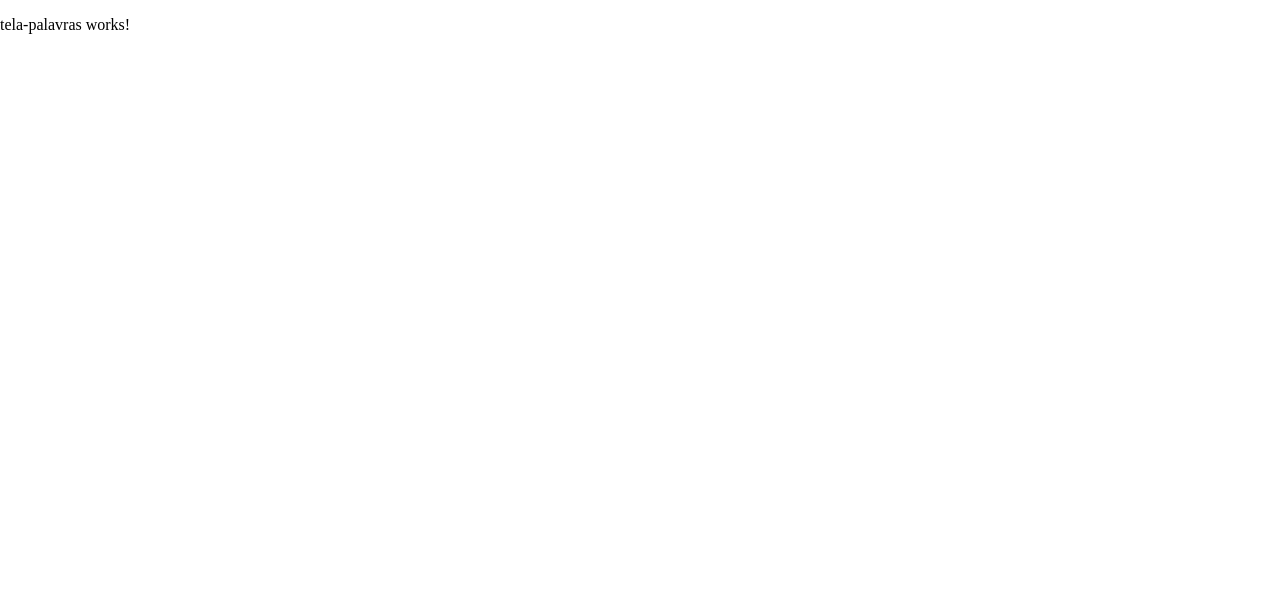
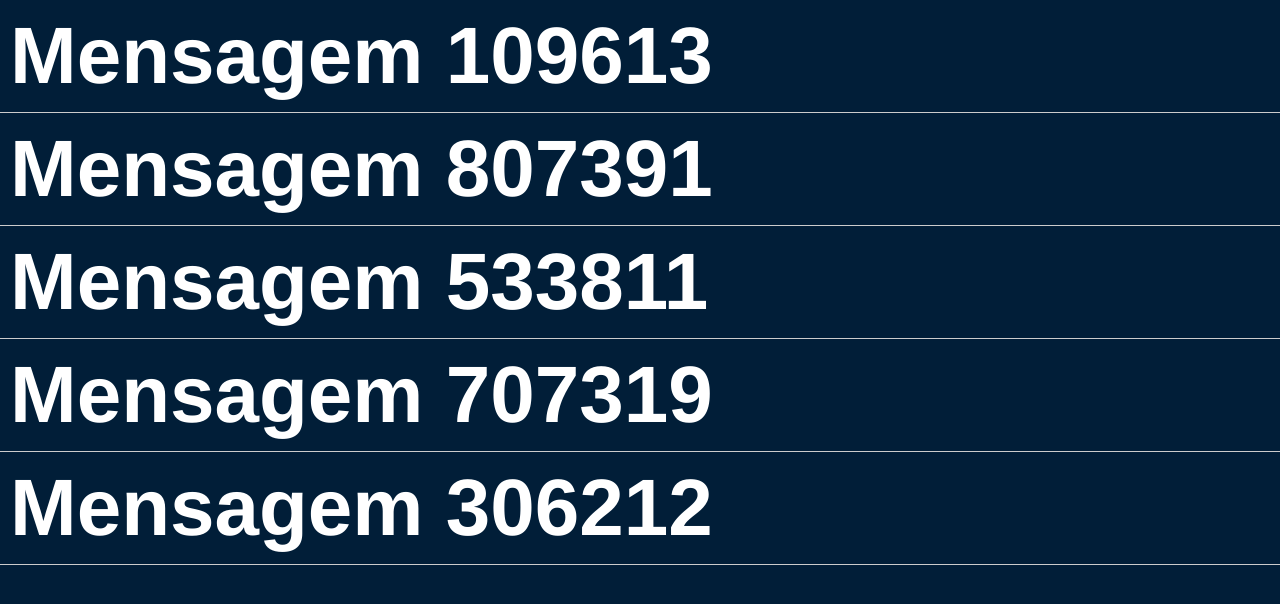
Before and after one commit to PedroBatista-dev/nuvem_palavras, an Angular app in the folder nuvem-palavras/: page /palavras in a window 1280 px wide. Shown: the top 604 px of the page. Built offline with nearby package versions, Linux system fonts and the light colour scheme.

Commit message:
codando a tela de palavras

```diff
--- a/nuvem-palavras/src/app/data.service.ts
+++ b/nuvem-palavras/src/app/data.service.ts
@@ -1,6 +1,7 @@
 import { Injectable } from '@angular/core';
 import { HttpClient } from '@angular/common/http';
-import { Observable } from 'rxjs';
+import { Observable, timer } from 'rxjs';
+import { map } from 'rxjs/operators';
 
 @Injectable({
   providedIn: 'root'
@@ -12,4 +13,14 @@ export class DataService {
   enviarResposta(resposta: string): Observable<any> {
     return this.http.post<any>('URL_DA_SUA_API', { resposta });
   }
+
+  getMensagem(): Observable<string> {
+    return timer(0, 1000).pipe(
+      map(() => {
+        // Simulando uma resposta de servidor
+        const randomNumber = Math.floor(Math.random() * 1000000);
+        return `Mensagem ${randomNumber}`;
+      })
+    );
+  }
 }
--- a/nuvem-palavras/src/app/tela-palavras/tela-palavras.component.css
+++ b/nuvem-palavras/src/app/tela-palavras/tela-palavras.component.css
@@ -0,0 +1,42 @@
+.painel-horizontal {
+    background-color: #011e38;
+    display: flex;
+    flex-direction: row;
+    justify-content: center;
+    width: 100%;
+  }
+
+  .painel-horizontal .div {
+    background-color: #011e38;
+    overflow: hidden;
+    width: 1920px;
+    height: 1080px;
+    position: relative;
+  }
+
+  .painel-horizontal .mensagem {
+    padding: 10px;
+    border-bottom: 1px solid #ccc;
+    font-family: "IBM Plex Sans-Bold", Helvetica;
+    font-weight: 700;
+    color: #ffffff;
+    font-size: 50px;
+  }
+
+  .painel-horizontal .mensagem.small {
+    padding: 10px;
+    border-bottom: 1px solid #ccc;
+    font-family: "IBM Plex Sans-Bold", Helvetica;
+    font-weight: 700;
+    color: #ffffff;
+    font-size: 20px;
+  }
+
+  .painel-horizontal .mensagem.large {
+    padding: 10px;
+    border-bottom: 1px solid #ccc;
+    font-family: "IBM Plex Sans-Bold", Helvetica;
+    font-weight: 700;
+    color: #ffffff;
+    font-size: 80px;
+  }
--- a/nuvem-palavras/src/app/tela-palavras/tela-palavras.component.html
+++ b/nuvem-palavras/src/app/tela-palavras/tela-palavras.component.html
@@ -1 +1,9 @@
-<p>tela-palavras works!</p>
+<div class="painel-horizontal">
+    <div class="div">
+        <div class="mensagem-container">
+            <div *ngFor="let mensagem of mensagens" class="mensagem" [ngClass]="getTamanhoClasse(mensagem)">
+              {{ mensagem }}
+            </div>
+        </div>
+    </div>
+</div>
--- a/nuvem-palavras/src/app/tela-palavras/tela-palavras.component.ts
+++ b/nuvem-palavras/src/app/tela-palavras/tela-palavras.component.ts
@@ -1,4 +1,5 @@
 import { Component } from '@angular/core';
+import { DataService } from '../data.service';
 
 @Component({
   selector: 'app-tela-palavras',
@@ -6,5 +7,21 @@ import { Component } from '@angular/core';
   styleUrls: ['./tela-palavras.component.css']
 })
 export class TelaPalavrasComponent {
+  mensagens: string[] = [];
 
+  constructor(private dataService: DataService) { }
+
+  ngOnInit(): void {
+    this.getMensagens();
+  }
+
+  getMensagens(): void {
+    this.dataService.getMensagem().subscribe(frase => {
+      this.mensagens.unshift(frase); // Adicionando a nova mensagem no início do array
+    });
+  }
+
+  getTamanhoClasse(mensagem: string): string {
+    return mensagem.length < 13 ? 'small' : 'large'; // Define a classe com base no tamanho da mensagem
+  }
 }
--- a/nuvem-palavras/src/app/tela-pergunta/tela-pergunta.component.html
+++ b/nuvem-palavras/src/app/tela-pergunta/tela-pergunta.component.html
@@ -15,7 +15,7 @@
         <img class="elementos-LIDERA" src="img/elementos-LIDERA-2024-v2-13.png" />
         <div class="overlap-group-2">
         <div class="ellipse"></div>
-        <img class="branco" src="img/branco-1.png" />
+        <img class="branco" src="../../assets/digital.png" />
         </div>
     </div>
 </div>
```
Also changed, not shown: nuvem-palavras/src/assets/digital.png (added).
